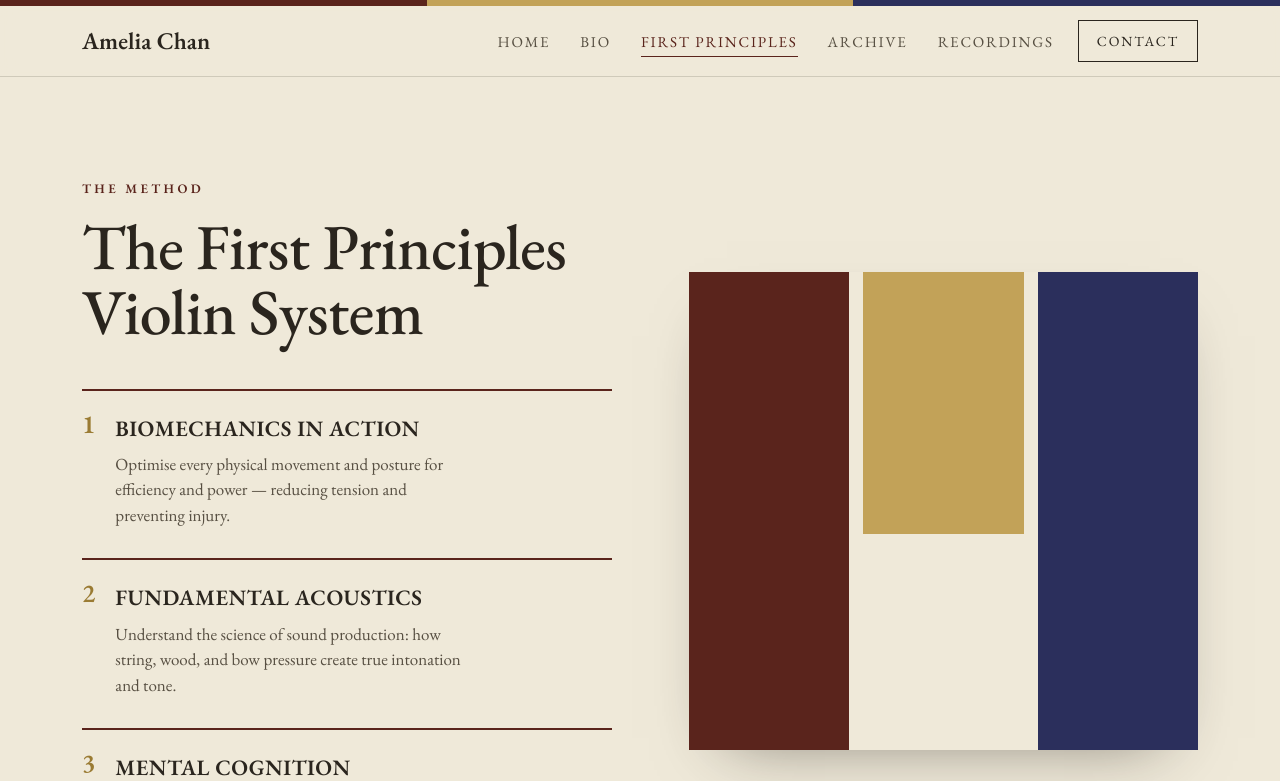
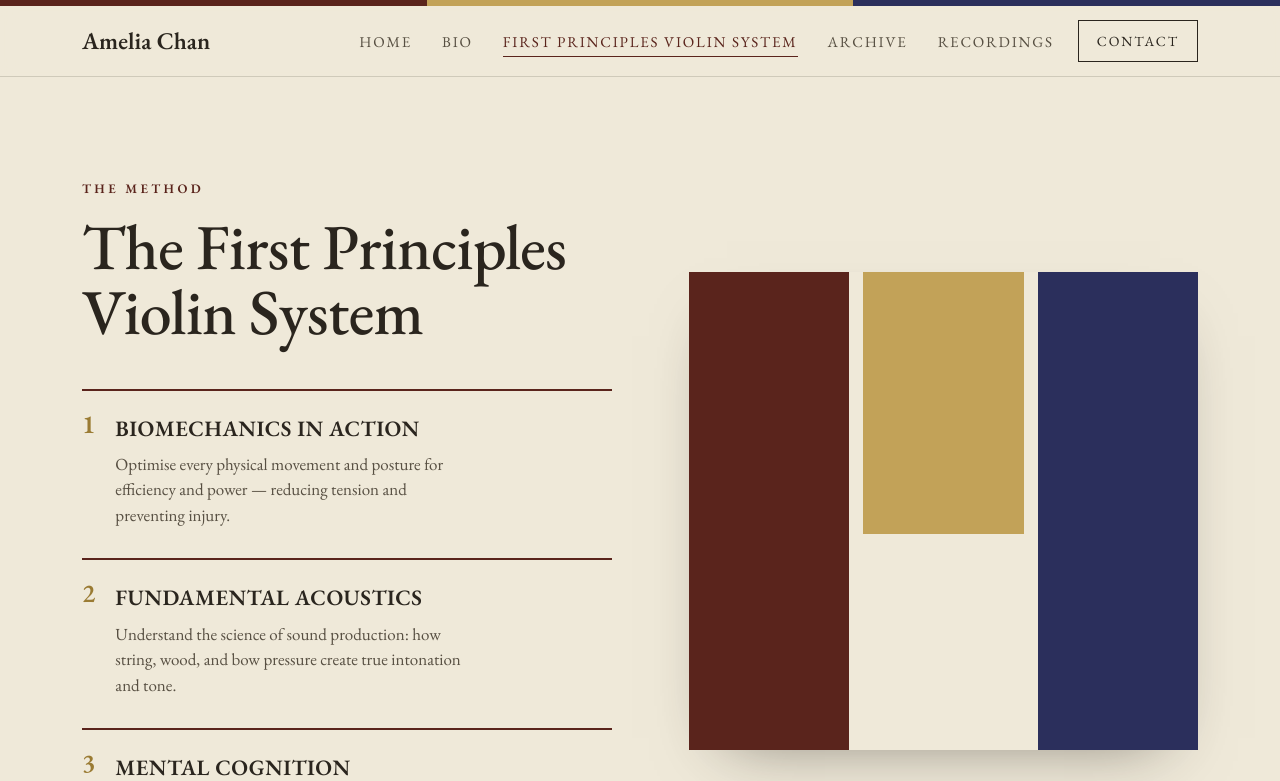
Before and after one commit to mawstr001/ameliachanwebsite, a Node server app: page /first-principles in a window 1280 px wide. Shown: the top 781 px of the page. Run offline with Node 20, Linux system fonts and the light colour scheme.

Commit message:
Nav: "First Principles" → "First Principles Violin System"
Renamed in the desktop nav and the mobile menu. To fit the longer
label on one line, nav links no longer wrap, spacing tightens slightly
below 1180px, and the menu collapses to the mobile button below
1020px (was 820px).

Co-Authored-By: Claude Opus 5.5 <noreply@anthropic.com>
Claude-Session: https://claude.ai/code/session_01URAjWLxUG4GgukcyvXRFvi

```diff
--- a/public/styles.css
+++ b/public/styles.css
@@ -63,7 +63,7 @@ img{ max-width:100%; display:block; }
 .nav-desktop{ margin-left:auto; }
 .nav-links{ display:flex; gap:30px; list-style:none; margin:0; padding:0; }
 .nav-links a{ position:relative; font-size:15px; letter-spacing:.12em; text-transform:uppercase;
-  color:var(--ink-soft); text-decoration:none; transition:color .2s; }
+  color:var(--ink-soft); text-decoration:none; transition:color .2s; white-space:nowrap; }
 .nav-links a::after{ content:""; position:absolute; left:0; bottom:-6px; height:1px; width:0;
   background:var(--oxblood); transition:width .3s cubic-bezier(.2,.7,.2,1); }
 .nav-links a:hover, .nav-links a[aria-current]{ color:var(--oxblood); }
@@ -74,7 +74,12 @@ img{ max-width:100%; display:block; }
 .nav-toggle{ display:none; width:44px; height:44px; background:none; border:none; cursor:pointer;
   flex-direction:column; justify-content:center; gap:5px; align-items:flex-end; }
 .nav-toggle span{ display:block; height:1.5px; width:24px; background:var(--ink); transition:.3s; }
-@media (max-width:820px){
+/* Tighter spacing before the menu collapses, so labels stay on one line */
+@media (max-width:1180px){
+  .nav-links{ gap:20px; }
+  .nav-links a{ font-size:14px; letter-spacing:.1em; }
+}
+@media (max-width:1020px){
   .nav-desktop, .nav-cta{ display:none; }
   .nav-toggle{ display:flex; }
 }
--- a/views/partials/nav.ejs
+++ b/views/partials/nav.ejs
@@ -6,7 +6,7 @@
       <ul class="nav-links">
         <li><a href="/" <%- page === 'home' ? 'aria-current="page"' : '' %>>Home</a></li>
         <li><a href="/bio" <%- page === 'bio' ? 'aria-current="page"' : '' %>>Bio</a></li>
-        <li><a href="/first-principles" <%- page === 'first-principles' ? 'aria-current="page"' : '' %>>First Principles</a></li>
+        <li><a href="/first-principles" <%- page === 'first-principles' ? 'aria-current="page"' : '' %>>First Principles Violin System</a></li>
         <li><a href="/writings" <%- page === 'writings' ? 'aria-current="page"' : '' %>>Archive</a></li>
         <li><a href="/recordings" <%- page === 'recordings' ? 'aria-current="page"' : '' %>>Recordings</a></li>
       </ul>
@@ -25,7 +25,7 @@
     <ul class="nav-ov-links">
       <li><a href="/" <%- page === 'home' ? 'aria-current="page"' : '' %>><span class="ov-n">01</span> Home</a></li>
       <li><a href="/bio" <%- page === 'bio' ? 'aria-current="page"' : '' %>><span class="ov-n">02</span> Bio</a></li>
-      <li><a href="/first-principles" <%- page === 'first-principles' ? 'aria-current="page"' : '' %>><span class="ov-n">03</span> First Principles</a></li>
+      <li><a href="/first-principles" <%- page === 'first-principles' ? 'aria-current="page"' : '' %>><span class="ov-n">03</span> First Principles Violin System</a></li>
       <li><a href="/writings" <%- page === 'writings' ? 'aria-current="page"' : '' %>><span class="ov-n">04</span> Archive</a></li>
       <li><a href="/recordings" <%- page === 'recordings' ? 'aria-current="page"' : '' %>><span class="ov-n">05</span> Recordings</a></li>
     </ul>
```
